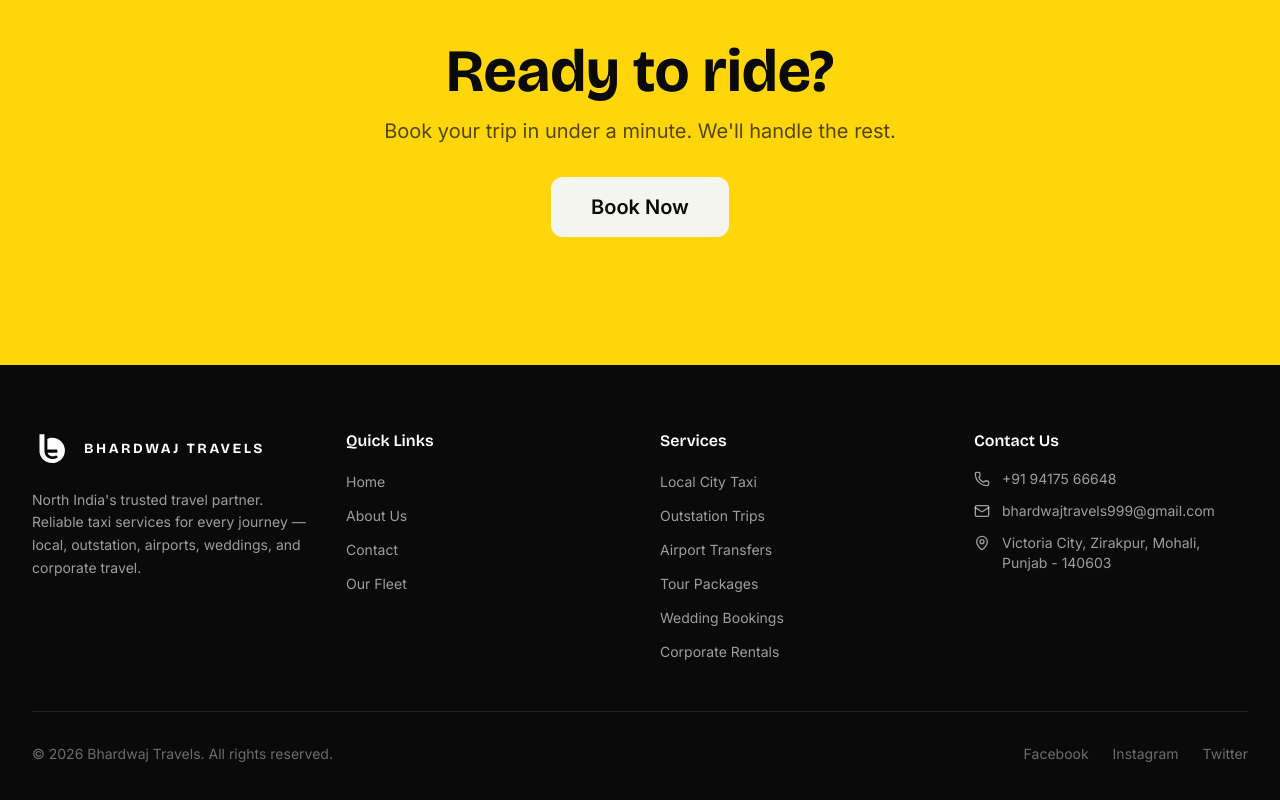
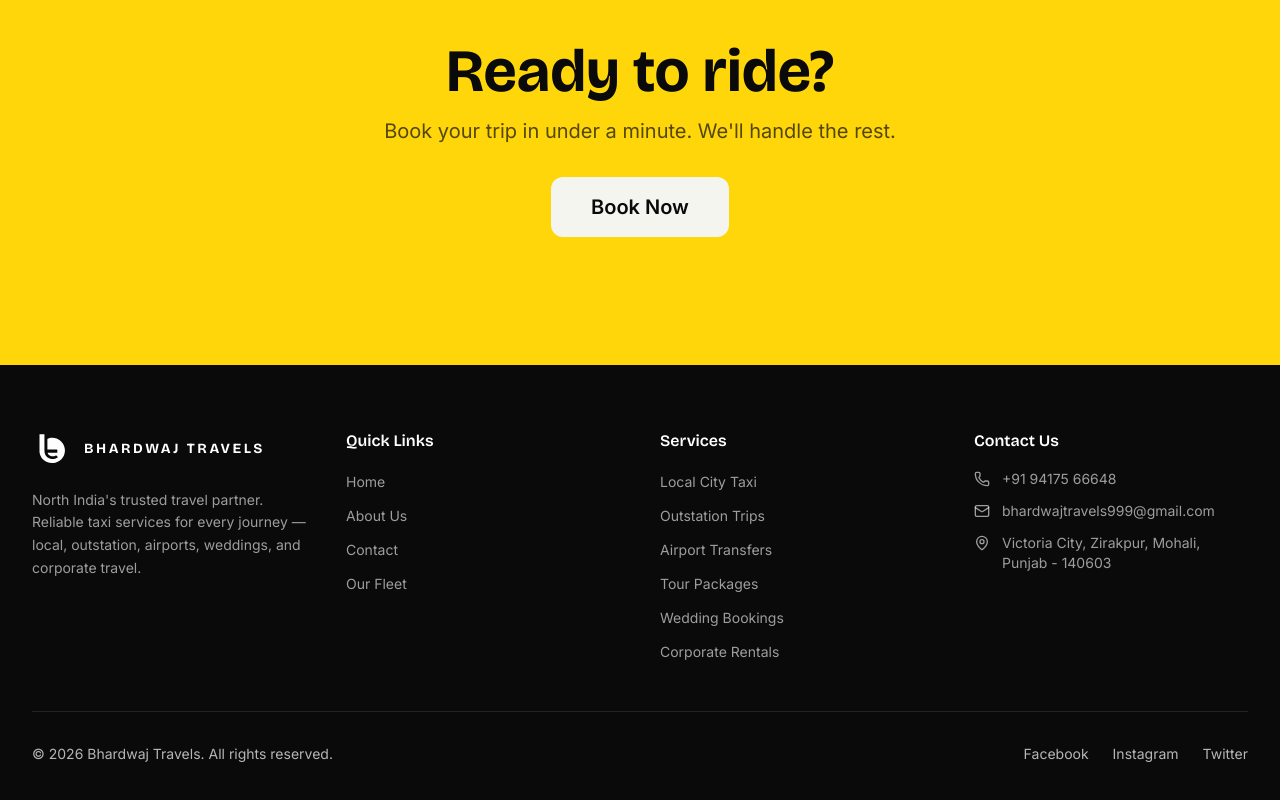
Before and after one commit to kartikbhardwajdev-27/bhardwaj-travels-website, a Next.js app: page / in a window 1280 px wide. Shown: the part 3699-4499 px from the top of the page. Built offline with nearby package versions, Linux system fonts and the light colour scheme.

Commit message:
fotter search console fix

```diff
--- a/components/layout/Footer.tsx
+++ b/components/layout/Footer.tsx
@@ -119,14 +119,14 @@ export default function Footer() {
 
         {/* Bottom Bar */}
         <div className="mt-12 pt-8 border-t border-white/10 flex flex-col sm:flex-row items-center justify-between gap-4">
-          <p className="text-white/40 text-sm">
+          <p className="text-white/70 text-sm">
             &copy; {new Date().getFullYear()} Bhardwaj Travels. All rights
             reserved.
           </p>
           <div className="flex items-center gap-6">
             <a
               href="#"
-              className="text-white/40 text-sm hover:text-primary transition-colors"
+              className="text-white/70 text-sm hover:text-primary transition-colors"
               aria-label="Facebook"
             >
               Facebook
@@ -135,14 +135,14 @@ export default function Footer() {
               href="https://www.instagram.com/bhardwaj.travels1/"
               target="_blank"
               rel="noopener noreferrer"
-              className="text-white/40 text-sm hover:text-primary transition-colors"
+              className="text-white/70 text-sm hover:text-primary transition-colors"
               aria-label="Instagram"
             >
               Instagram
             </a>
             <a
               href="#"
-              className="text-white/40 text-sm hover:text-primary transition-colors"
+              className="text-white/70 text-sm hover:text-primary transition-colors"
               aria-label="Twitter"
             >
               Twitter
```
